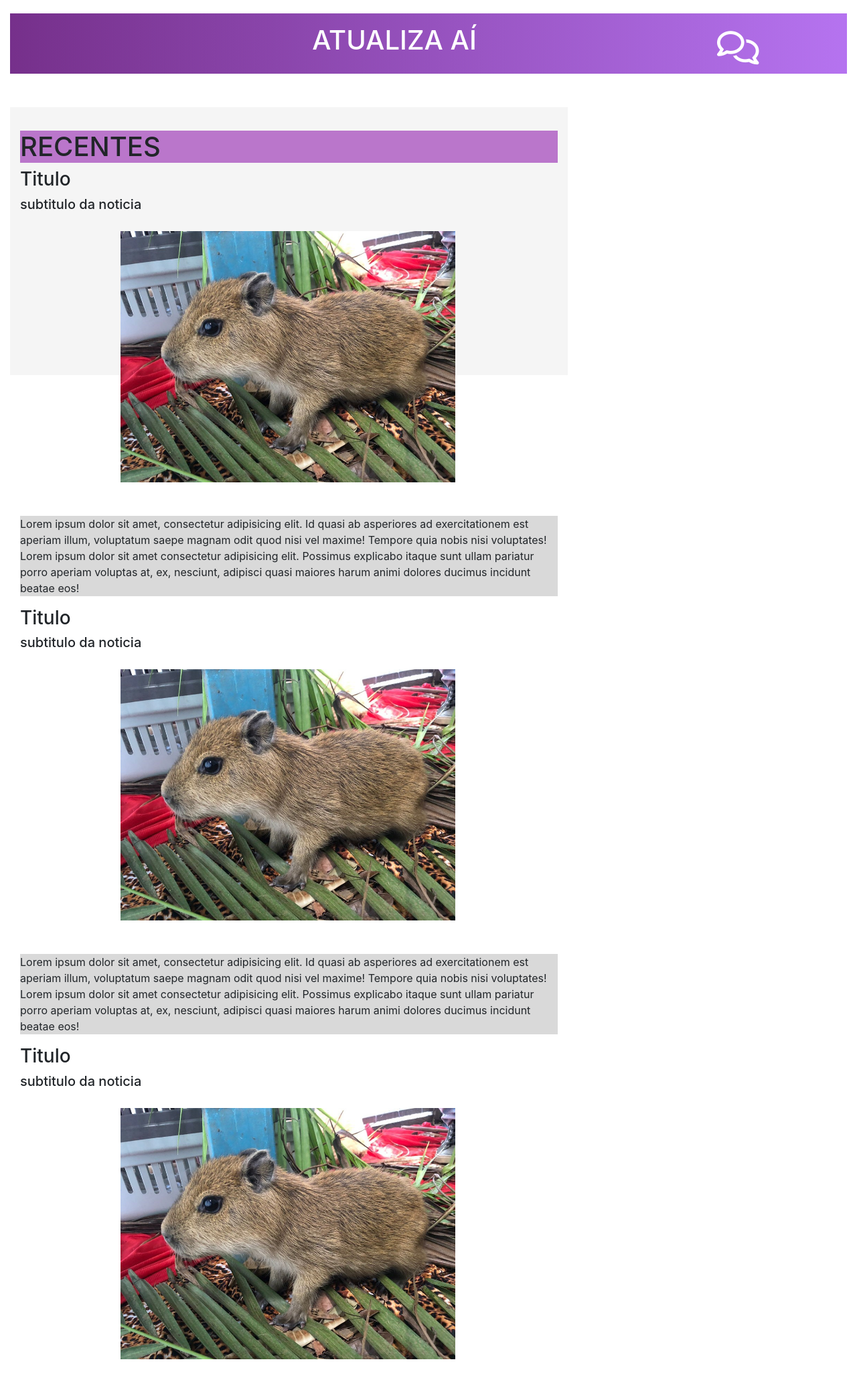
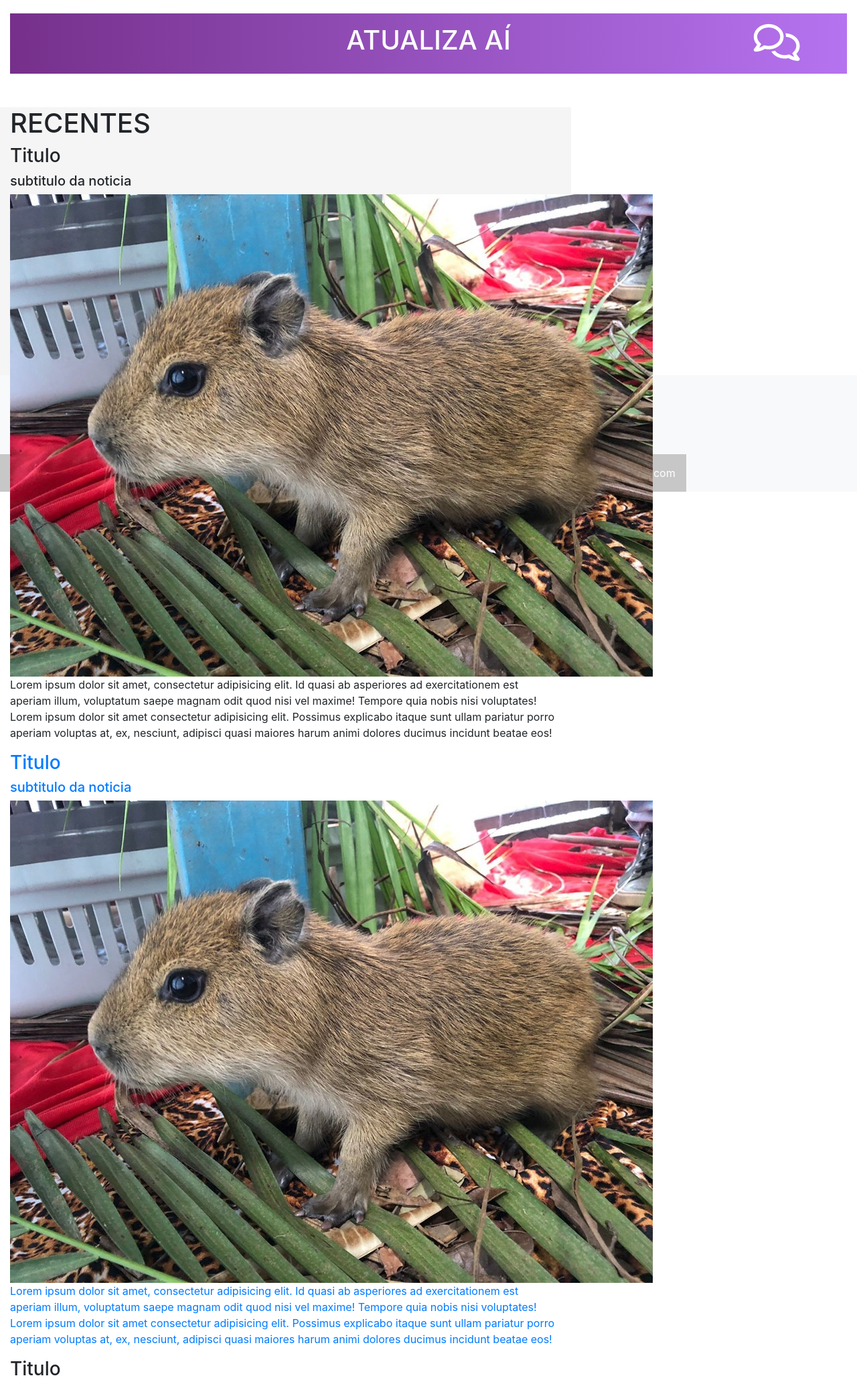
Before and after one commit to senacrs-emti/2022-1M-jornal-G8, a PHP site: page /2022-1M-jornal-G8/editoria.php in a window 1280 px wide; the page is wider, and only the part inside the window is pictured. Shown: the top 2057 px of that part at 67% size. Run offline with PHP 8.4, Linux system fonts and the light colour scheme.

Commit message:
Atualização

```diff
--- a/editoria.php
+++ b/editoria.php
@@ -8,10 +8,12 @@ include_once './includes/_header.php';
     <img class="recentes" src="./img/capivarinha.jpeg" alt="">
     <p class="p1">Lorem ipsum dolor sit amet, consectetur adipisicing elit. Id quasi ab asperiores ad exercitationem est aperiam illum, voluptatum saepe magnam odit quod nisi vel maxime! Tempore quia nobis nisi voluptates! Lorem ipsum dolor sit amet consectetur adipisicing elit. Possimus explicabo itaque sunt ullam pariatur porro aperiam voluptas at, ex, nesciunt, adipisci quasi maiores harum animi dolores ducimus incidunt beatae eos!</p>
 
+    <a href="http://localhost:8080/2022-1M-jornal-G8/noticia.php">
     <h3>Titulo</h3>
     <h5>subtitulo da noticia</h5>
     <img class="recentes" src="./img/capivarinha.jpeg" alt="">
     <p class="p1">Lorem ipsum dolor sit amet, consectetur adipisicing elit. Id quasi ab asperiores ad exercitationem est aperiam illum, voluptatum saepe magnam odit quod nisi vel maxime! Tempore quia nobis nisi voluptates! Lorem ipsum dolor sit amet consectetur adipisicing elit. Possimus explicabo itaque sunt ullam pariatur porro aperiam voluptas at, ex, nesciunt, adipisci quasi maiores harum animi dolores ducimus incidunt beatae eos!</p>
+    </a>
 
     <h3>Titulo</h3>
     <h5>subtitulo da noticia</h5>
--- a/includes/_aside.php
+++ b/includes/_aside.php
@@ -1,10 +1,7 @@
-    <aside class="col-lg-4 col-12">
-
-<h1 class="mais lidos"> Mais Lidos <h1>
-<center><img class="lulinha" src="img/lulinha.jpeg"></center>
-<p class= "lula">Contrary to popular belief, Lorem Ipsum is not simply random text. It has roots in a piece of classical Latin literature from 45 BC, making it over 2000 years old.</p>
-<center><img class="barbie" src="img/barbie.jfif"></center>
-<h4 class="barbiee">Contrary to popular belief, Lorem Ipsum is not simply random text. It has roots in a piece of classical Latin literature from 45 BC, making it over 2000 years old.</h4>
-
-
+<aside class="col-lg-4 col-12">
+    <h1 class="mais lidos"> Mais Lidos</h1>
+    <img class="imagem" src="img/lulinha.jpeg">
+    <p class= "aside-paragrafo">Contrary to popular belief, Lorem Ipsum is not simply random text. It has roots in a piece of classical Latin literature from 45 BC, making it over 2000 years old.</p>
+    <img class="imagem" src="img/barbie.jfif">
+    <p class="aside-paragrafo">Contrary to popular belief, Lorem Ipsum is not simply random text. It has roots in a piece of classical Latin literature from 45 BC, making it over 2000 years old.</p>
 </aside>
--- a/includes/_footer.php
+++ b/includes/_footer.php
@@ -1,5 +1,5 @@
-
-<footer class="bg-light text-center text-white">
+</div>
+<footer class="bg-light text-center text-white row">
   <!-- Grid container -->
   <div class="container p-4 pb-0">
     <!-- Section: Social media -->
--- a/includes/_header.php
+++ b/includes/_header.php
@@ -8,38 +8,22 @@
     <title>Atualiza aí</title>
     <link rel="stylesheet" href="https://cdn.jsdelivr.net/npm/bootstrap@4.6.2/dist/css/bootstrap.min.css" integrity="sha384-xOolHFLEh07PJGoPkLv1IbcEPTNtaed2xpHsD9ESMhqIYd0nLMwNLD69Npy4HI+N" crossorigin="anonymous">
     <link rel="stylesheet" href="https://cdnjs.cloudflare.com/ajax/libs/font-awesome/6.2.0/css/all.min.css" integrity="sha512-xh6O/CkQoPOWDdYTDqeRdPCVd1SpvCA9XXcUnZS2FmJNp1coAFzvtCN9BmamE+4aHK8yyUHUSCcJHgXloTyT2A==" crossorigin="anonymous" referrerpolicy="no-referrer" />
-<link rel="stylesheet" href="style.css">
-    <a href="https://cdnjs.cloudflare.com/ajax/libs/font-awesome/6.2.0/css/all.min.css"></a>
-    <a href="https://cdn.jsdelivr.net/npm/bootstrap@4.6.2/dist/css/bootstrap.min.css"></a>
-    <a href="https://cdn.jsdelivr.net/npm/bootstrap@4.6.2/dist/css/bootstrap.min.css"></a>
-    <link rel="stylesheet" href="./style.css">
-    <link rel="stylesheet" href="https://cdn.jsdelivr.net/npm/bootstrap@4.6.2/dist/css/bootstrap.min.css" integrity="sha384-xOolHFLEh07PJGoPkLv1IbcEPTNtaed2xpHsD9ESMhqIYd0nLMwNLD69Npy4HI+N" crossorigin="anonymous">
+    <link rel="stylesheet" href="./style.css?v=<?php echo rand(0,99999);?>">
   </head>
   <body class="container-fluid">
   <header>
     <div class="row">
       <div class="col-2">
-      <div class="hamburger-menu">
-    <input id="menu__toggle" type="checkbox" />
-    <label class="menu_btn" for="menu_toggle">
-      <span></span>
-    </label>
-
-    <ul class="menu__box">
-      <li><a class="menu__item" href="#">CRÔNICAS</a></li>
-      <li><a class="menu__item" href="#">NOTÍCIAS</a></li>
-      <li><a class="menu__item" href="#">ENTREVISTA</a></li>
-      <li><a class="menu__item" href="#">CHARGE</a></li>
-      <li><a class="menu__item" href="#">ARTIGOS</a></li>
-    </ul>
-  </div>
-
+          <!-- MENU VAI AQUI-->
       </div>
       <div class="col-8">
-    <h1 class="nana">ATUALIZA AÍ</h1>
+        <h1 class="nana">
+          <a href="./index.php">ATUALIZA AÍ</a>
+        </h1>
       </div>
       <div class="col-2">
         <i class="fa-regular fa-comments"></i>
       </div>
+    </div>
   </header>
-  </body>
+  <div class="row">
--- a/style.css
+++ b/style.css
@@ -1,98 +1,6 @@
-
-
-.titulo{
-  text-align: center;
-  color: white;
-}
-
-aside p{
-  margin-left: 15px;
-}
-footer{
-  height: auto;
-  margin-top: 30px;
-  padding-top: 40px;
-}
-
-.nana{
-  width: 700px;
-}
-
-
-.h1editoria{
-  background-color: #BA76CB;
-  margin-top: 35px;
-
-}
-
-.recentes{
-  width: 500px;
-  margin-left: 150px;
-  margin-top: 20px;
-}
-
-.p1{
-  background-color: #D9D9D9;
-  margin-top: px;
-}
-.h1maislidos{
-  background-color: #BA76CB;
-  margin-top: 35px;
-  text-align: center;
-}
-aside p{
-  margin-left: 15px;
-}
-
-footer{
-  background-color: green;
-  height: auto;
-}
-aside{
-  float: right;
-  margin-top: 50px;
-}
-
-.maislidos{
-  margin-left: 11000px;
-}
-.lulinha{
-  width: 70%;
-
-}
-.lula{
-  font-size: 13px;
-  margin-top: 10px;
-}
-.barbie{
-width: 70%;
-}
-.barbiee{
-  font-size: 13px;
-}
-
-
-
+/* HEADER */
 header{
   margin-top: 20px;
-   height: auto;
-  }
-  .titulo{
-    text-align: center;
-    color: white;
-  }
-
-  aside p{
-    margin-left: 15px;
-  }
-
-
-
-
-
-  header {
-    display: flex;
-    flex-direction: row;
   justify-content: space-between;
   background: linear-gradient(to left, #993deab8, #560070cf);
   color: #FFF;
@@ -100,127 +8,29 @@ header{
   text-align: center;
   padding: 1em;
 }
+header .nana{
+  text-align: center;
+}
+header .fa-comments{
+  font-size: 55px;
+}
+header a,
+header a:hover{
+  color: white;
+  text-decoration: none;
+}
+
+/* MAIN */
 main{
   background-color: #F5F5F5;
   height: 400px;
   margin-top: 50px;
-    float: left;
 }
-
-  .h1editoria{
-    background-color: #BA76CB;
-    margin-top: 35px;
+/*ASIDE*/
+aside{
+  background-color: #D9D9D9;
+  height: auto;
 }
-
-  .recentes{
-    width: 500px;
-    margin-left: 150px;
-    margin-top: 20px;
+aside img{
+  width: 100%;
 }
-
-  .p1{
-    background-color: #D9D9D9;
-    margin-top: 50px;
-  }
-
-  aside{
-    font-family: Arial, Helvetica, sans-serif;
-    background-color: #D9D9D9;
-    height: 500px;
-
-  }
-  .h1maislidos{
-    background-color: #BA76CB;
-    margin-top: 35px;
-    text-align: center;
-  }
-  aside p{
-    margin-left: 15px;
-  }
-
-
-  aside{
-    float: right;
-    margin-top: 50px;
-  }
-  .maislidos{
-    margin-left: 11000px;
-  }
-
-.col-2 i{
-  font-size: 50px;
-  margin-right: 650px;
-  margin-top: 10px;
-}
-#menu__toggle {
-  opacity: 0;
-}
-#menu_toggle:checked + .menu_btn > span {
-  transform: rotate(45deg);
-}
-#menu_toggle:checked + .menu_btn > span::before {
-  top: 0;
-  transform: rotate(0deg);
-}
-#menu_toggle:checked + .menu_btn > span::after {
-  top: 0;
-  transform: rotate(90deg);
-}
-#menu_toggle:checked ~ .menu_box {
-  left: 0 !important;
-}
-.menu__btn {
-  position: fixed;
-  top: 60px;
-  left: 50px;
-  width: 26px;
-  height: 26px;
-  cursor: pointer;
-  z-index: 10;
-}
-.menu__btn > span,
-.menu__btn > span::before,
-.menu__btn > span::after {
-  display: block;
-  position: absolute;
-  width: 100%;
-  height: 2px;
-  background-color: #22003f;
-  transition-duration: .25s;
-}
-.menu__btn > span::before {
-  content: '';
-  top: -8px;
-}
-.menu__btn > span::after {
-  content: '';
-  top: 8px;
-}
-.menu__box {
-  display: block;
-  position: fixed;
-  top: 0;
-  left: -100%;
-  width: 300px;
-  height: 100%;
-  margin-left: 0;
-  padding: 80px 0;
-  list-style: none;
-  background-color: #ECEFF1;
-  box-shadow: 2px 2px 6px rgba(87, 0, 249, 0.311);
-  transition-duration: .25s;
-  z-index: 9;
-}
-.menu__item {
-  display: block;
-  padding: 12px 24px;
-  color: #333;
-  font-family: 'Roboto', sans-serif;
-  font-size: 20px;
-  font-weight: 600;
-  text-decoration: none;
-  transition-duration: .25s;
-}
-.menu__item:hover {
-  background-color: #a771c2;
-}
```
Also changed, not shown: index.php (+5 -4 lines). Lines whose indentation alone changed are shown as unchanged.
